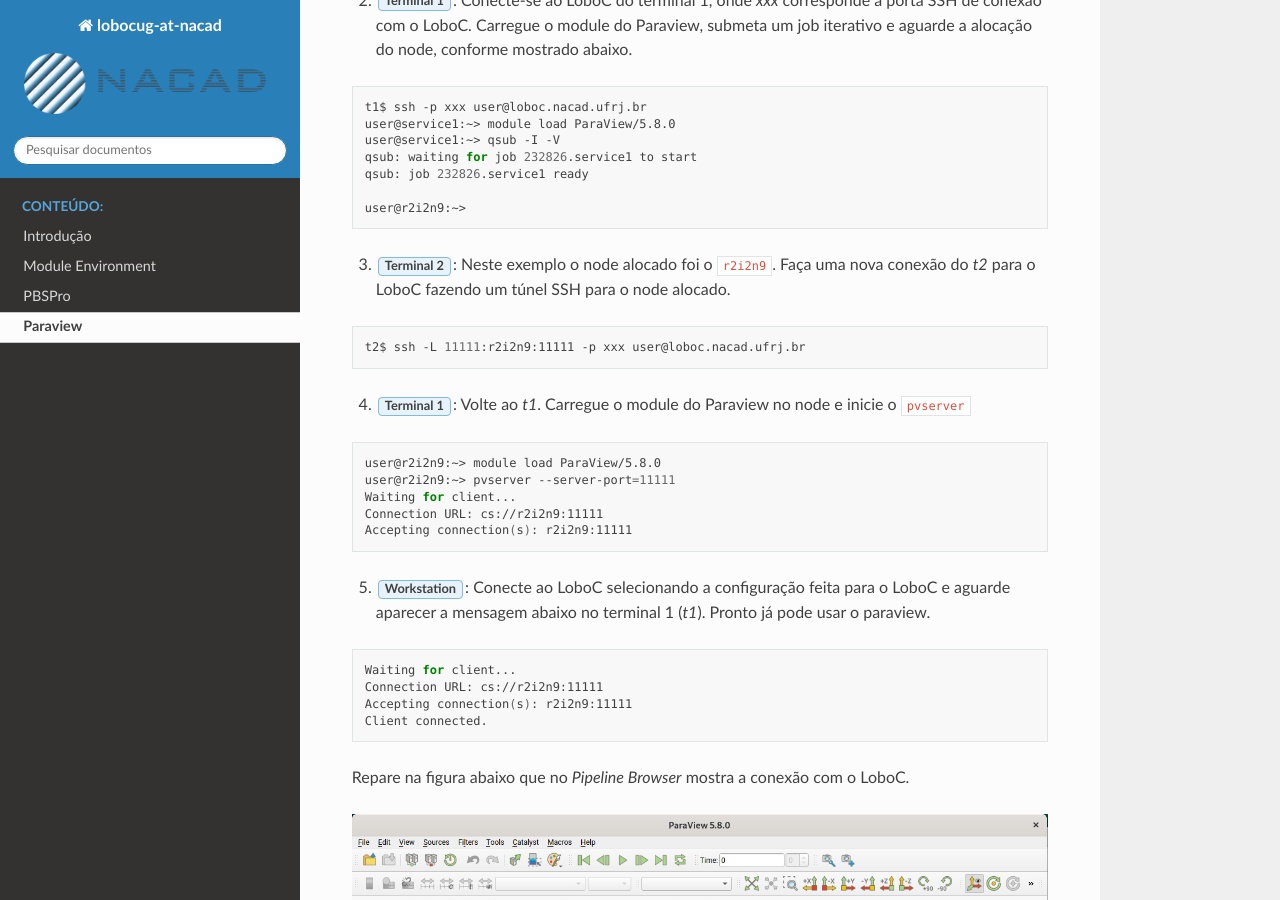
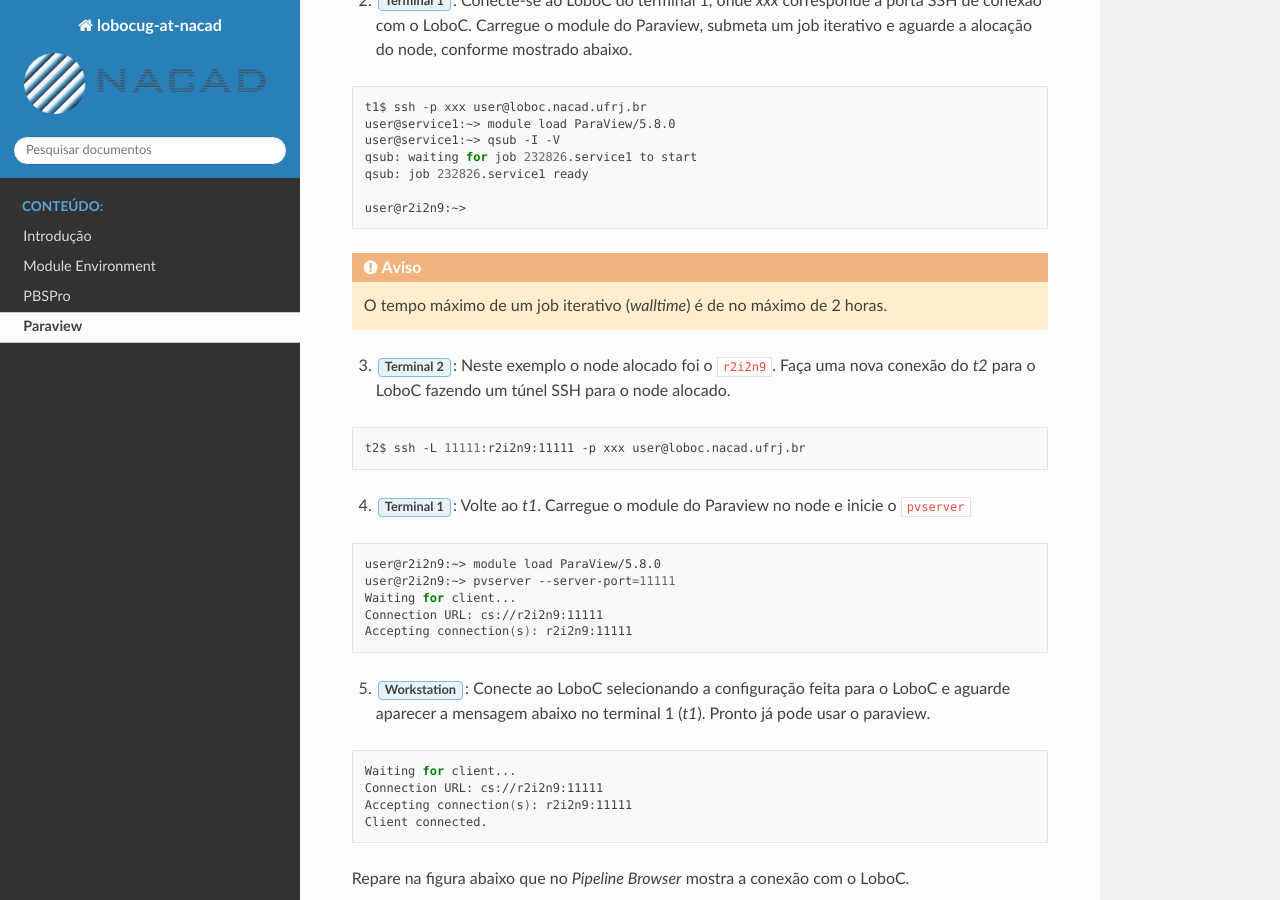
Before and after one commit to NACAD-COPPE-UFRJ/loboc-userguide, a Sphinx documentation site: the page built from docs/source/ug/paraview.rst, in a window 1280 px wide and 900 px high, scrolled down 1508 px. Built offline with Sphinx 7.4.7 and the Read the Docs theme 2.0.0, drawn with Linux system fonts in a browser that asks for light colours.

```diff
--- a/docs/source/ug/paraview.rst
+++ b/docs/source/ug/paraview.rst
@@ -41,6 +41,10 @@ Para utilizar o Paraview é necessário criar um túnel SSH conforme ilustrado n
 
   user@r2i2n9:~>
 
+.. warning::
+
+  O tempo máximo de um job iterativo (*walltime*) é de no máximo de 2 horas.
+
 3) :guilabel:`Terminal 2`: Neste exemplo o node alocado foi o ``r2i2n9``. Faça uma nova conexão do *t2* para o LoboC fazendo um túnel SSH para o node alocado.
 
 .. code-block:: bash
```
Also changed, not shown: 5 other files.
